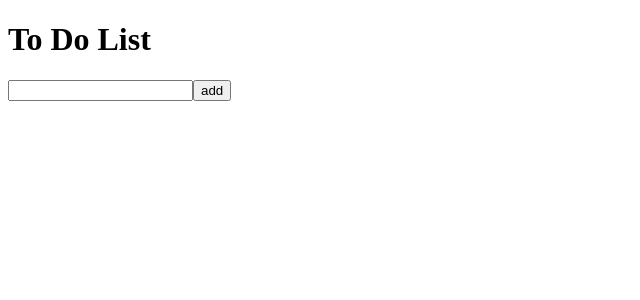
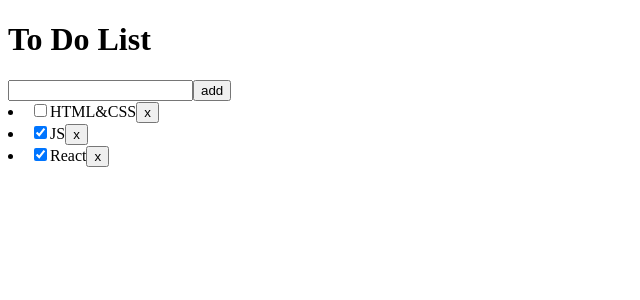
Before and after one commit to MikitaLemesh/toDo, a React (Create React App) app in the folder my-app/: page / in a window 1280 px wide. Shown: the top 300 px of the page, without its empty margins (0-640 px from the left). Built offline with nearby package versions, Linux system fonts and the light colour scheme.

Commit message:
feat: add construction to App

```diff
--- a/my-app/src/App.tsx
+++ b/my-app/src/App.tsx
@@ -11,6 +11,11 @@
         <input type="text" />
         <button>add</button>
       </form>
+      { tasks.map((item) => <li key={item.id}>
+        <input type='checkbox' checked={item.isDone}/>
+        <span>{item.task}</span>
+        <button>x</button>
+      </li>) }
     </>
   );
 }
--- a/my-app/src/constants.tsx
+++ b/my-app/src/constants.tsx
@@ -2,7 +2,7 @@
     {
       id: 1,
       task: "HTML&CSS",
-      isDone: true
+      isDone: false
     },
     {
       id: 2,
```
